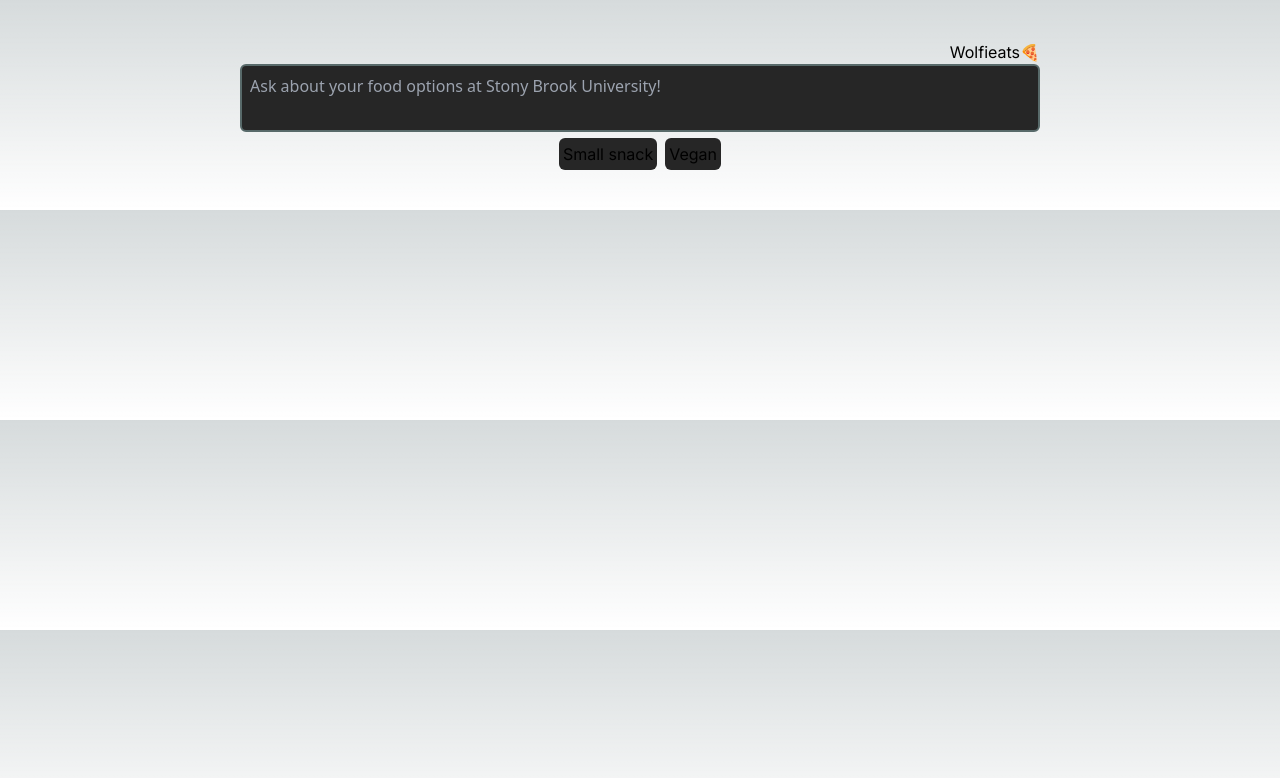
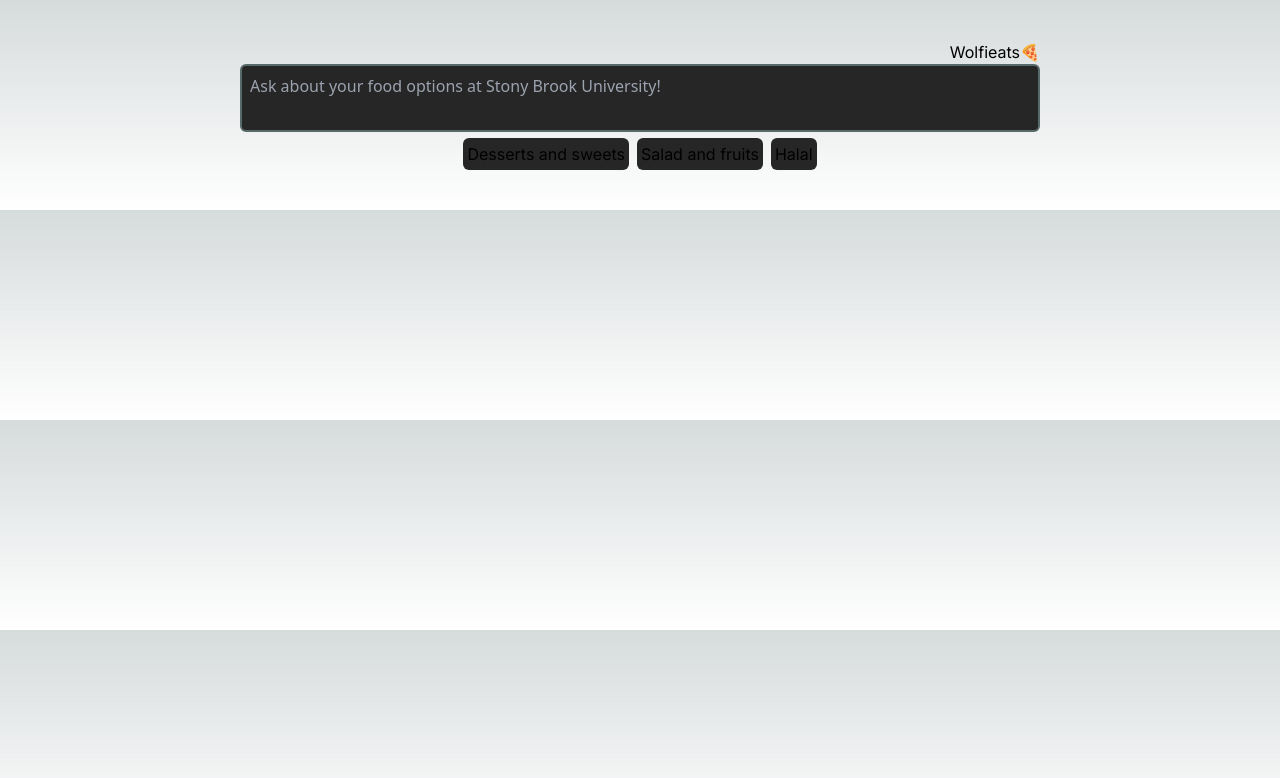
Before and after one commit to mingl1/sbu-whats-good, a Next.js app: page /prompts in a window 1280 px wide. Shown: the top 778 px of the page. Built offline with nearby package versions, Linux system fonts and the light colour scheme.

Commit message:
Fix lining issue with long prompt and slow type

```diff
--- /dev/null
+++ b/app/components/PromptOutput.js
@@ -0,0 +1,25 @@
+import React, { useState, useEffect } from 'react';
+
+const PromptOutput = ({ text, isNew}) => {
+  const [displayedText, setDisplayedText] = useState('');
+
+  useEffect(() => {
+    if(isNew) {
+        let index = 0;
+        const intervalId = setInterval(() => {
+        setDisplayedText(text.slice(0, index+3));
+        index+=3;
+        if (index > text.length) {
+            clearInterval(intervalId);
+        }
+        }, 100); // Adjust the interval duration as needed
+        return () => clearInterval(intervalId);
+    } else {
+        setDisplayedText(text);
+    }
+  }, [text]);
+
+  return <p className="max-w-[800px]">{displayedText}</p>;
+};
+
+export default PromptOutput;
--- a/app/prompts/page.js
+++ b/app/prompts/page.js
@@ -3,10 +3,11 @@ import { useSearchParams } from "next/navigation";
 import { useState, useEffect } from "react";
 import React from 'react'
 import Link from "next/link";
+import PromptOutput from '../components/PromptOutput';
 
 function recommend() {
     const recommendations = [
-        "Asian cuisine near East Side",
+        "Asian cuisine",
         "Coffee and drinks",
         "Small snack",
         "Desserts and sweets",
@@ -14,6 +15,8 @@ function recommend() {
         "Hamburger and sandwiches",
         "Vegetarian",
         "Vegan",
+        "Halal",
+        "Salad and fruits"
       ];
 
       let index1 = Math.floor(Math.random() * recommendations.length);
@@ -21,7 +24,11 @@ function recommend() {
       recommendations.splice(index1, 1);
       let index2 = Math.floor(Math.random() * recommendations.length);
       let rec2 = recommendations[index2];
-      return { rec1, rec2 };
+      recommendations.splice(index2, 1);
+      let index3 = Math.floor(Math.random() * recommendations.length);
+      let rec3 = recommendations[index3];
+
+      return { rec1, rec2, rec3 };
 }
 
 const prompts = () => {
@@ -56,10 +63,11 @@ const prompts = () => {
   const addPrompt = (userPrompt) => {
     const newPrompt = {
       prompt: `${userPrompt}`,
-      response: "hallaow chicekn nuggets are good and u suck",
+    //   response: "hallaow chicekn nuggets are good and u suc",
+      response: `${userPrompt}`
     };
 
-    setAllPrompts([newPrompt, ...allPrompts]);
+    setAllPrompts((prevPrompts) => [newPrompt, ...prevPrompts]);
   };
 
   // Manages when Enter key is pressed
@@ -77,9 +85,9 @@ const prompts = () => {
     view = allPrompts.map((tuple, index) => (
       <div key={index} className="w-full">
         <p className="border-t border-gray-700 my-5 w-full"></p>
-        <p>{tuple.prompt}</p>
+        <p className="max-w-[800px]">{tuple.prompt}</p>
         <p className="border-t border-gray-700 my-5 w-full"></p>
-        <p className="mb-5">{tuple.response}</p>
+        <PromptOutput text={`${tuple.response}`} isNew={(index === 0)} />
       </div>
     ));
   }
@@ -105,6 +113,9 @@ const prompts = () => {
             <div onClick={() => addPrompt(recommendations.rec2)} className="cursor-pointer p-1 bg-neutral-800 text-center rounded-md">
               {recommendations.rec2}
             </div>
+            <div onClick={() => addPrompt(recommendations.rec3)} className="cursor-pointer p-1 bg-neutral-800 text-center rounded-md">
+              {recommendations.rec3}
+            </div>
           </div>
         </div>
         <div className="flex flex-col max-h-[500px] overflow-scroll items-start gap-4">
```
